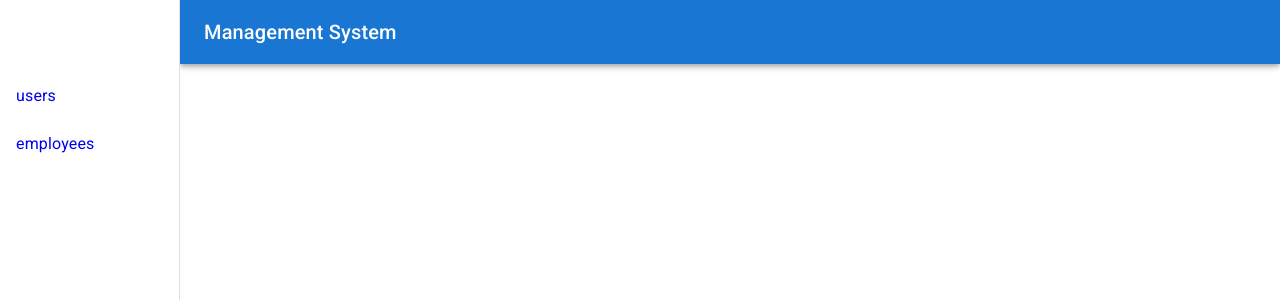
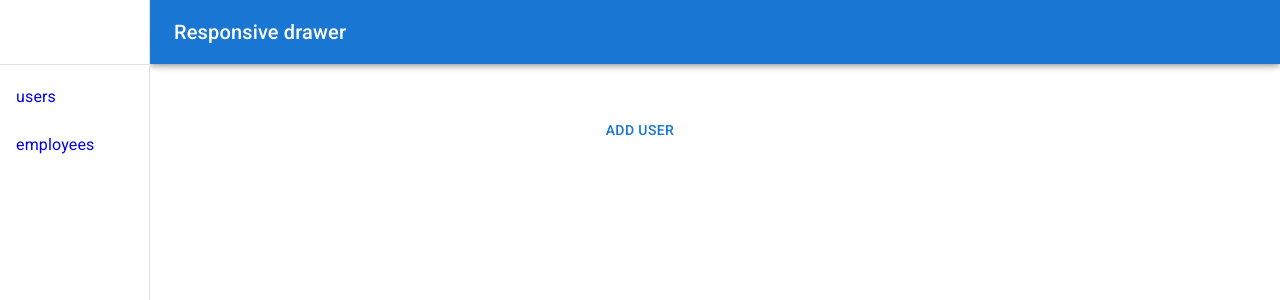
Before and after one commit to RafiulAlam98/debonair-assignment, a React (Create React App) app: page /users in a window 1280 px wide. Shown: the top 300 px of the page. Built offline with nearby package versions, Linux system fonts and the light colour scheme.

Commit message:
create add user modal component and setup formik validation form

```diff
--- a/package.json
+++ b/package.json
@@ -12,6 +12,7 @@
     "@testing-library/jest-dom": "^5.16.5",
     "@testing-library/react": "^13.4.0",
     "@testing-library/user-event": "^13.5.0",
+    "formik": "^2.4.1",
     "react": "^18.2.0",
     "react-dom": "^18.2.0",
     "react-hot-toast": "^2.4.1",
--- a/src/App.js
+++ b/src/App.js
@@ -4,7 +4,7 @@ import router from "./components/Routes/Routes/Routes";
 
 function App() {
   return (
-    <div>
+    <div className="App">
       <RouterProvider router={router} />
     </div>
   );
--- a/src/Pages/Users/Users/Users.js
+++ b/src/Pages/Users/Users/Users.js
@@ -1,7 +1,18 @@
+import { Button } from "@mui/material";
 import React from "react";
+import AddUserModal from "../../../components/AddUserModal/AddUserModal";
 
 const Users = () => {
-  return <React.Fragment>this is user pages</React.Fragment>;
+  const [openModal, setOpenModal] = React.useState(false);
+  const handleOpenModal = () => setOpenModal(true);
+  const handleCloseModal = () => setOpenModal(false);
+
+  return (
+    <div>
+      <Button onClick={handleOpenModal}>Add User</Button>
+      <AddUserModal openModal={openModal} handleCloseModal={handleCloseModal} />
+    </div>
+  );
 };
 
 export default Users;
--- /dev/null
+++ b/src/components/AddUserModal/AddUserModal.js
@@ -0,0 +1,50 @@
+import { Box, Modal } from "@mui/material";
+import { useFormik } from "formik";
+import React from "react";
+const style = {
+  position: "absolute",
+  top: "50%",
+  left: "50%",
+  transform: "translate(-50%, -50%)",
+  width: 500,
+  bgcolor: "background.paper",
+  border: "1px solid #000",
+  boxShadow: 24,
+  p: 4,
+};
+
+const AddUserModal = ({ openModal, handleCloseModal }) => {
+  const formik = useFormik({
+    initialValues: {
+      email: "",
+    },
+    onSubmit: (values) => {
+      handleCloseModal();
+    },
+  });
+  return (
+    <Modal
+      open={openModal}
+      onClose={handleCloseModal}
+      aria-labelledby="modal-modal-title"
+      aria-describedby="modal-modal-description"
+    >
+      <Box sx={style}>
+        <form onSubmit={formik.handleSubmit}>
+          <label htmlFor="email">Email Address</label>
+          <input
+            id="email"
+            name="email"
+            type="email"
+            onChange={formik.handleChange}
+            value={formik.values.email}
+          />
+
+          <button type="submit">Submit</button>
+        </form>
+      </Box>
+    </Modal>
+  );
+};
+
+export default AddUserModal;
--- a/src/components/NavigationDrawer/NavigationDrawer.js
+++ b/src/components/NavigationDrawer/NavigationDrawer.js
@@ -2,6 +2,7 @@ import MenuIcon from "@mui/icons-material/Menu";
 import AppBar from "@mui/material/AppBar";
 import Box from "@mui/material/Box";
 import CssBaseline from "@mui/material/CssBaseline";
+import Divider from "@mui/material/Divider";
 import Drawer from "@mui/material/Drawer";
 import IconButton from "@mui/material/IconButton";
 import List from "@mui/material/List";
@@ -14,7 +15,7 @@ import PropTypes from "prop-types";
 import * as React from "react";
 import { Link } from "react-router-dom";
 
-const drawerWidth = 180;
+const drawerWidth = 150;
 
 function NavigationDrawer(props) {
   const { window } = props;
@@ -27,9 +28,9 @@ function NavigationDrawer(props) {
   const drawer = (
     <div>
       <Toolbar />
-
+      <Divider />
       <List>
-        {["users", "employees"].map((link) => (
+        {["users", "employees"].map((link, index) => (
           <ListItem key={link} disablePadding>
             <Link style={{ textDecoration: "none" }} to={link}>
               <ListItemButton>
@@ -66,7 +67,7 @@ function NavigationDrawer(props) {
             <MenuIcon />
           </IconButton>
           <Typography variant="h6" noWrap component="div">
-            Management System
+            Responsive drawer
           </Typography>
         </Toolbar>
       </AppBar>
--- a/src/components/Routes/Routes/Routes.js
+++ b/src/components/Routes/Routes/Routes.js
@@ -8,10 +8,6 @@ const router = createBrowserRouter([
     path: "/",
     element: <Main />,
     children: [
-      {
-        path: "/",
-        element: <Users />,
-      },
       {
         path: "users",
         element: <Users />,
```
Also changed, not shown: 1 other file (tests, documents, lock files or other folders).
